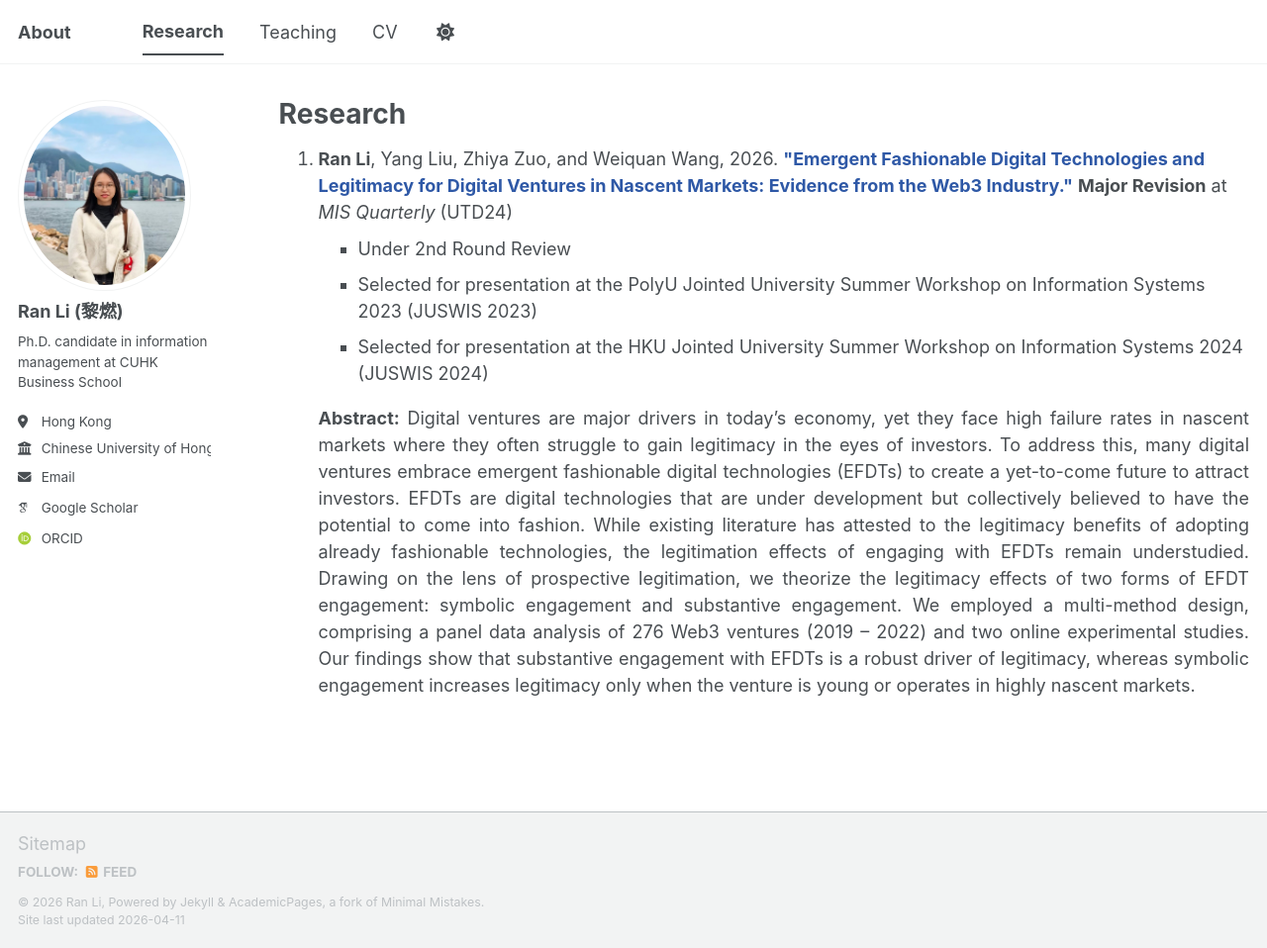
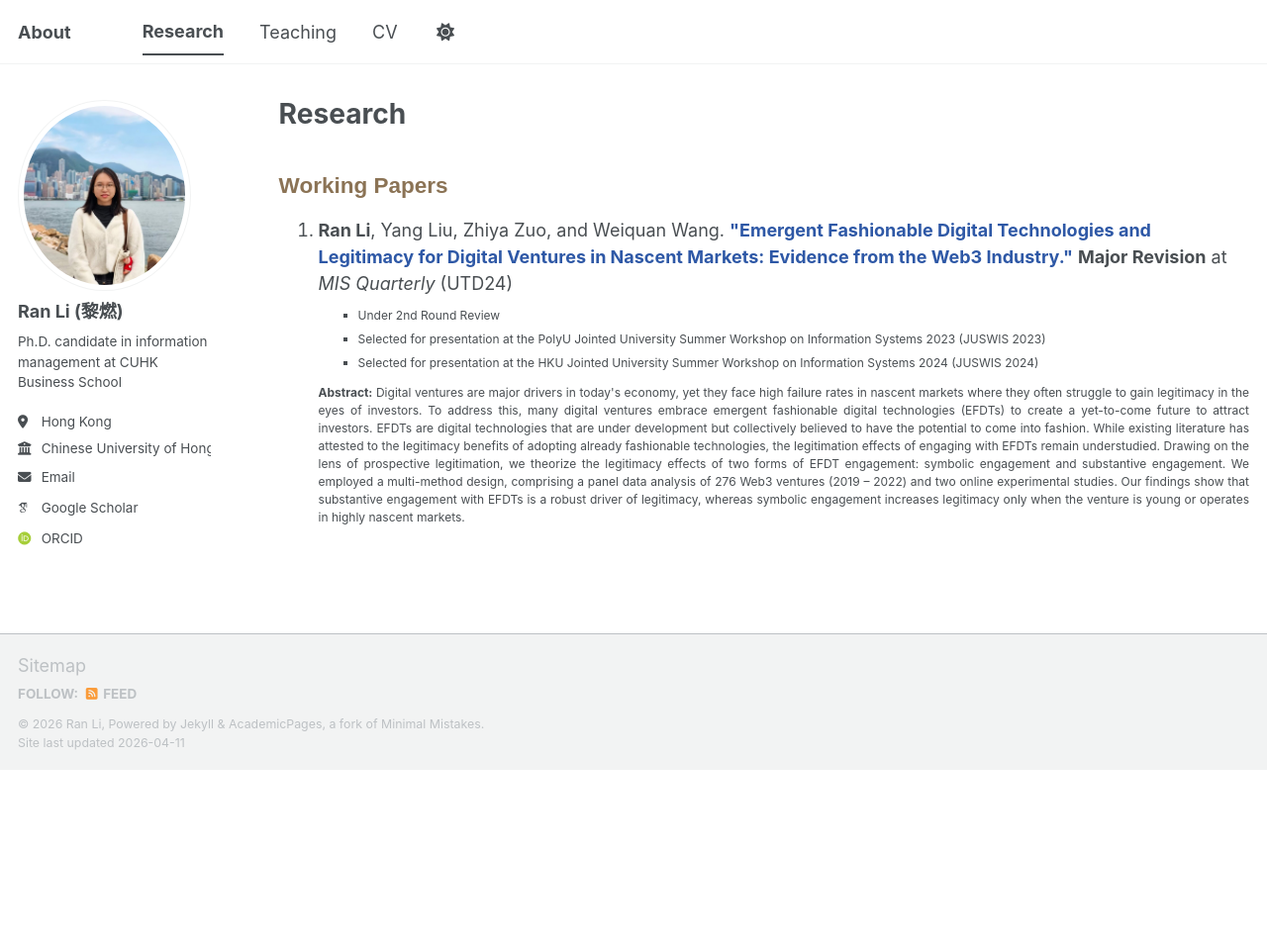
Before and after one commit to elaine-ran-li/elaine-ran-li.github.io, a Jekyll site: the page built from _pages/publications.html, in a window 1280 px wide and 958 px high. Shown: the whole window at 99% size. Built offline with Jekyll 4.4.1, drawn with Linux system fonts in a browser that asks for light colours; some web fonts are replaced; a script bundle is joined from its source files by our own code; library files that are not in the unit come from our copies.

Commit message:
Update publications.html

```diff
--- a/_pages/publications.html
+++ b/_pages/publications.html
@@ -33,22 +33,22 @@ author_profile: true
 {% endif %} -->
 
 
-<!-- <h2 style="color: #8B7355; font-family: sans-serif;">Working Papers and Publication</h2> -->
+<h2 style="color: #8B7355; font-family: sans-serif;">Working Papers</h2>
 
 <ol>
   <li>
-    <strong>Ran Li</strong>, Yang Liu, Zhiya Zuo, and Weiquan Wang, 2026.
+    <strong>Ran Li</strong>, Yang Liu, Zhiya Zuo, and Weiquan Wang.
     <span style="color: #2e58a6; font-weight: bold;">"Emergent Fashionable Digital Technologies and Legitimacy for Digital Ventures in Nascent Markets: Evidence from the Web3 Industry."</span>
-    <strong>Major Revision</strong> at <i>MIS Quarterly</i> (UTD24)
+    <strong>Major Revision</strong> at </strong><i>MIS Quarterly</i></strong> (UTD24)
 
-    <ul style="list-style-type: square; margin-top: 10px; margin-bottom: 10px;">
+    <ul style="list-style-type: square; margin-top: 10px; margin-bottom: 10px; font-size: 12px;">
       <li>Under 2nd Round Review</li>
       <li>Selected for presentation at the PolyU Jointed University Summer Workshop on Information Systems 2023 (JUSWIS 2023)</li>
       <li>Selected for presentation at the HKU Jointed University Summer Workshop on Information Systems 2024 (JUSWIS 2024)</li>
     </ul>
 
-    <p style="text-align: justify;">
-      <strong>Abstract:</strong> Digital ventures are major drivers in today’s economy, yet they face high failure rates in nascent markets where they often struggle to gain legitimacy in the eyes of investors. To address this, many digital ventures embrace emergent fashionable digital technologies (EFDTs) to create a yet-to-come future to attract investors. EFDTs are digital technologies that are under development but collectively believed to have the potential to come into fashion. While existing literature has attested to the legitimacy benefits of adopting already fashionable technologies, the legitimation effects of engaging with EFDTs remain understudied. Drawing on the lens of prospective legitimation, we theorize the legitimacy effects of two forms of EFDT engagement: symbolic engagement and substantive engagement. We employed a multi-method design, comprising a panel data analysis of 276 Web3 ventures (2019 – 2022) and two online experimental studies. Our findings show that substantive engagement with EFDTs is a robust driver of legitimacy, whereas symbolic engagement increases legitimacy only when the venture is young or operates in highly nascent markets.
+    <p style="text-align: justify; font-size: 12px;">
+      <strong>Abstract:</strong> Digital ventures are major drivers in today's economy, yet they face high failure rates in nascent markets where they often struggle to gain legitimacy in the eyes of investors. To address this, many digital ventures embrace emergent fashionable digital technologies (EFDTs) to create a yet-to-come future to attract investors. EFDTs are digital technologies that are under development but collectively believed to have the potential to come into fashion. While existing literature has attested to the legitimacy benefits of adopting already fashionable technologies, the legitimation effects of engaging with EFDTs remain understudied. Drawing on the lens of prospective legitimation, we theorize the legitimacy effects of two forms of EFDT engagement: symbolic engagement and substantive engagement. We employed a multi-method design, comprising a panel data analysis of 276 Web3 ventures (2019 – 2022) and two online experimental studies. Our findings show that substantive engagement with EFDTs is a robust driver of legitimacy, whereas symbolic engagement increases legitimacy only when the venture is young or operates in highly nascent markets.
     </p>
   </li>
 </ol>
```
